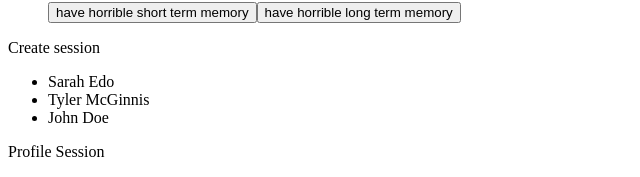
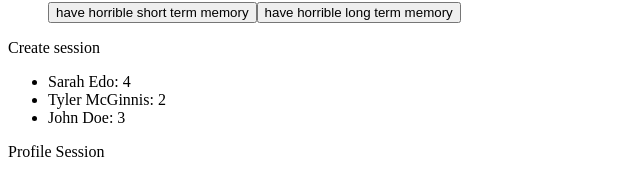
Before and after one commit to DaniReus04/Would-You-Rather...-, a React (Create React App) app: page / in a window 1280 px wide. Shown: the part 278-455 px from the top of the page, without its empty margins (0-640 px from the left). Built offline with nearby package versions, Linux system fonts and the light colour scheme.

Commit message:
userboard updated

```diff
--- a/src/components/userboard/userboard.js
+++ b/src/components/userboard/userboard.js
@@ -2,13 +2,16 @@ import React from 'react';
 import { connect } from "react-redux";
 
 function userboard(props) {
-  return <div>{props.usersList.name}</div>;
+  const users = props.usersList
+  const { answers } = users
+  const count = Object.keys(answers).length
+  console.log("answers:", count)
+  return <div>{props.usersList.name}: {count}</div>;
 }
 
 function mapStateToProps({ users }, { id }){
-  console.log("id:", id)
   const user = users[id]
-  console.log("user:", user)
+
  return{
    usersList: user,
  }
```
Also changed, not shown: src/pages/leaderboard/leaderboard.js (line endings or trailing spaces).
